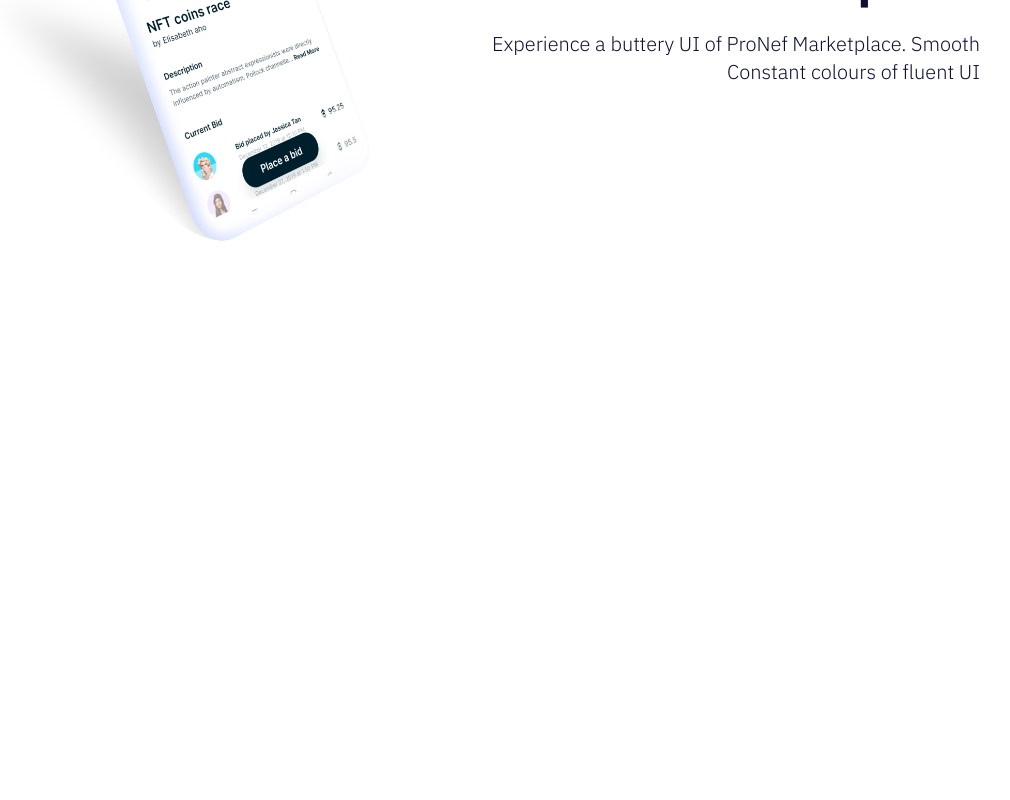
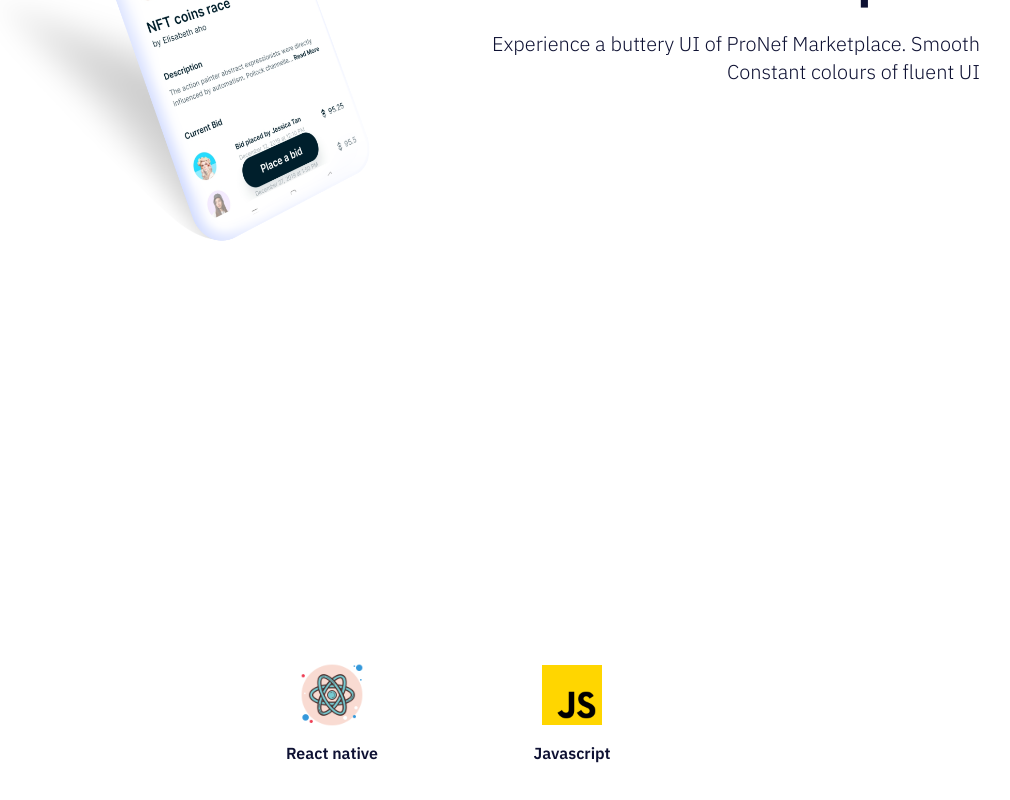
Before and after one commit to davidobi/simpleReactWebsite, a React (Create React App) app: page / in a window 1280 px wide. Shown: the part 1200-2000 px from the top of the page, without its empty margins (188-1198 px from the left). Before the commit the page ends 1600 px from the top, so only its background shows below. Built offline with nearby package versions, Linux system fonts and the light colour scheme; the HTML template or start-up script is replaced by a standard one.

Commit message:
create features section

```diff
--- a/src/App.js
+++ b/src/App.js
@@ -18,6 +18,8 @@ const App = () => {
         mockupImg={assets.homeCards}
         reverse
       />
+
+      <Features />
     </>
   );
 }
--- a/src/components/Features.jsx
+++ b/src/components/Features.jsx
@@ -1,8 +1,38 @@
-import React from 'react'
+import React from 'react';
+import assets from '../assets';
+import styles from '../styles/Global';
+
+const FeatureCard = ({iconUrl, iconText}) => (
+    <div className={`${styles.featureCard}`}>
+        <img src={iconUrl} alt="icon" className={`${styles.featureImg}`} />
+        <p className={`${styles.featureText}`}> {iconText} </p>
+    </div>
+);
 
 const Features = () => {
   return (
-    <div>Features</div>
+    <div className={`${styles.section} ${styles.bgPrimary} flex-col  banner03`}>
+        <div className={`${styles.subSection} flex-col text-center`}>
+            <h1 className={`${styles.h1Text} ${styles.whiteText}`}>Technologies</h1>
+            <p className={`${styles.pText} ${styles.whiteText}`}>
+                ProNef has been developed using a cross-platform technology, React Native.
+            </p>
+
+        </div>
+
+        <div className={`${styles.flexWrap}`}>
+            <FeatureCard
+                iconUrl={assets.react}
+                iconText='React native'
+            />
+
+             <FeatureCard
+                iconUrl={assets.javascript}
+                iconText='Javascript'
+            />
+        </div>
+
+    </div>
   )
 }
 
```
